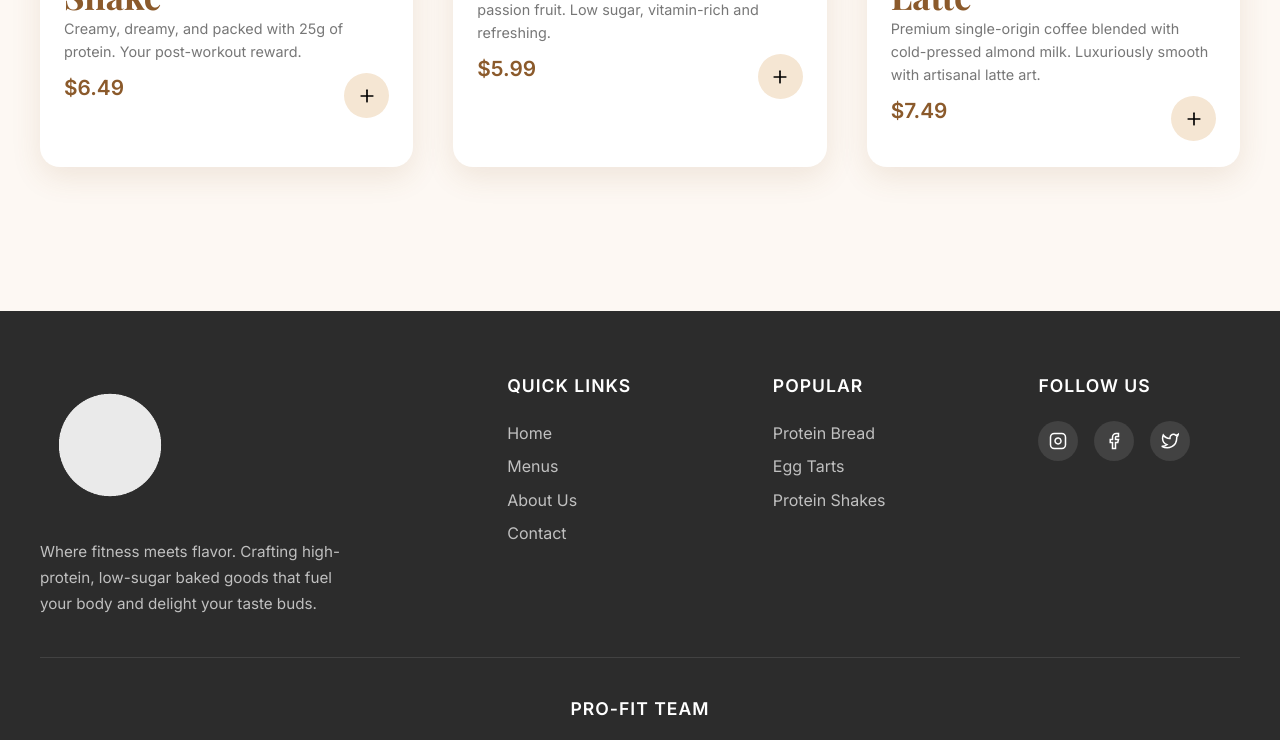
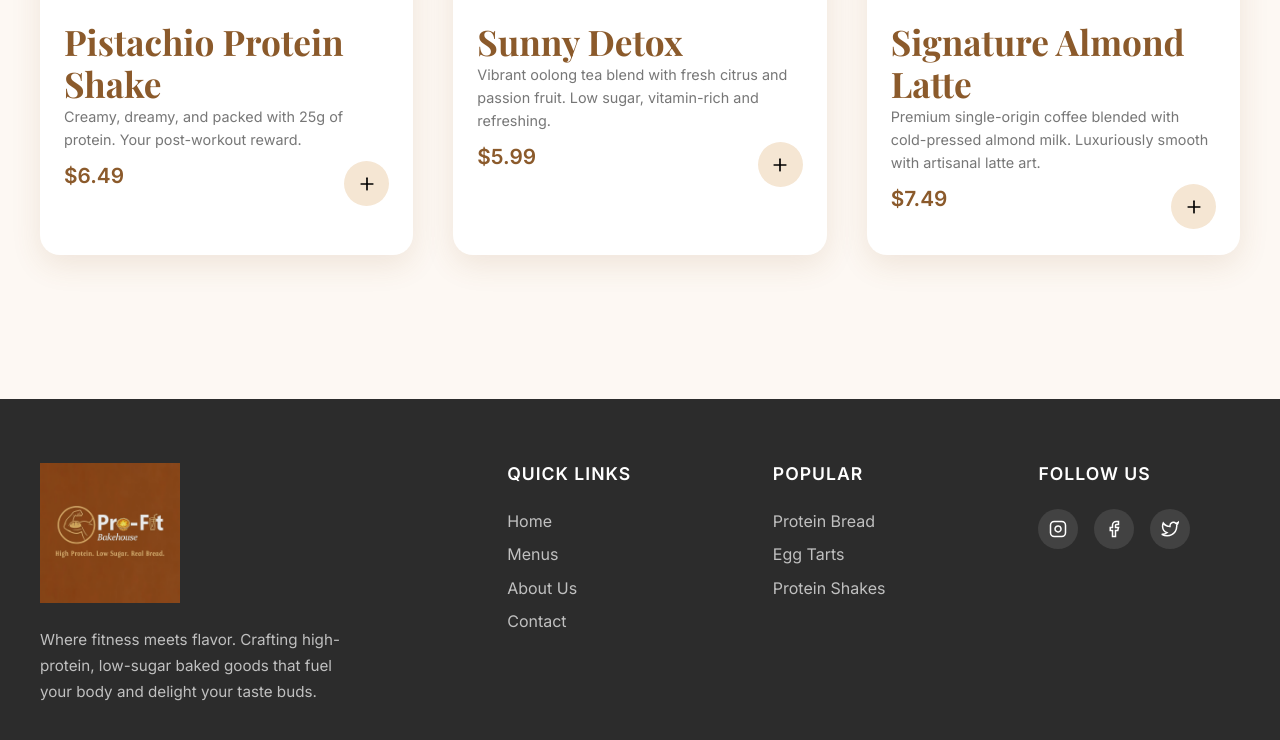
Before and after one commit to QtImM/7780_ass1, a plain HTML site: page comp7780_product.html in a window 1280 px wide. Shown: the part 1252-1992 px from the top of the page. Drawn offline with nearby package versions, Linux system fonts and the light colour scheme.

Commit message:
debug  good version

```diff
--- a/comp7780_product.html
+++ b/comp7780_product.html
@@ -19,9 +19,6 @@
 
 	<style>
 		/* Override or additional styles for this page */
-		body {
-			padding-top: 80px; /* Space for fixed navbar */
-		}
 
 		/* Product 页导航栏文字统一使用 rgb(74, 74, 74) */
 		.navbar .nav-link,
@@ -342,7 +339,7 @@
 	</nav>
 
 	<!-- Products Section: Pastries and Drinkings Categories -->
-	<section class="products" id="products" style="padding-top: 2rem; scroll-margin-top: 220px;">
+	<section class="products" id="products" style="padding-top: 200px; scroll-margin-top: 200px;">
 		   <!-- Pastries 板块 -->
 		   <div class="products-category">
 			   <h3>Pastries</h3>
@@ -504,7 +501,7 @@
 	<footer class="footer">
 		<div class="footer-container">
 			<div class="footer-brand">
-				<img src="homepage.test/image/Page%201/LOGO4.png" alt="Pro-Fit Bakehouse" class="footer-logo">
+				<img src="homepage.test/image/Page%201/logo.png" alt="Pro-Fit Bakehouse" class="footer-logo">
 				<p class="footer-tagline">
 					Where fitness meets flavor. Crafting high-protein, low-sugar baked goods
 					that fuel your body and delight your taste buds.
--- a/homepage.test/index.css
+++ b/homepage.test/index.css
@@ -1184,8 +1184,9 @@ h3 {
 
 .footer-logo {
     width: 140px;
+    height: auto;
     margin-bottom: var(--space-md);
-    filter: brightness(0) invert(1);
+    display: block;
     opacity: 0.9;
 }
 
```
Also changed, not shown: homepage.test/index.html (+1 -1 lines).
